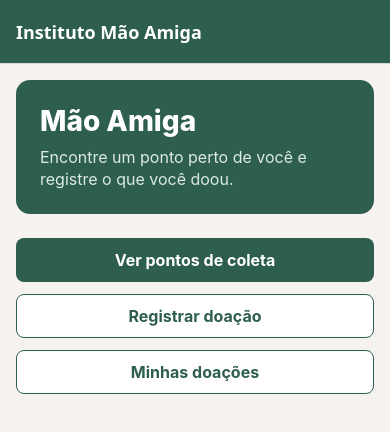
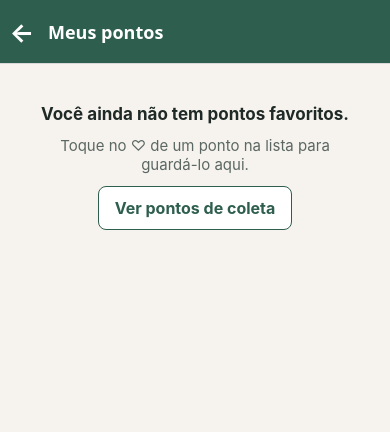
Before and after one commit to LuuKeeTZ/instituto-mao-amiga, a React Native app: screen /MeusPontos in a window 390 px wide. Shown: the top 432 px of the page. Built offline with nearby package versions, Linux system fonts and the light colour scheme.

Commit message:
feat: cria tela Meus pontos buscando os favoritos na API refs #18

```diff
--- a/src/navigation/AppNavigator.tsx
+++ b/src/navigation/AppNavigator.tsx
@@ -5,6 +5,7 @@ import DoacaoDetalheScreen from '../screens/DoacaoDetalheScreen';
 import DoacaoFormScreen from '../screens/DoacaoFormScreen';
 import HistoricoScreen from '../screens/HistoricoScreen';
 import InicioScreen from '../screens/InicioScreen';
+import MeusPontosScreen from '../screens/MeusPontosScreen';
 import PontoDetalheScreen from '../screens/PontoDetalheScreen';
 import PontoFormScreen from '../screens/PontoFormScreen';
 import PontosScreen from '../screens/PontosScreen';
@@ -35,6 +36,7 @@ export default function AppNavigator() {
           options={{ title: 'Detalhes do ponto' }}
         />
         <Stack.Screen name="PontoForm" component={PontoFormScreen} options={{ title: 'Cadastrar ponto' }} />
+        <Stack.Screen name="MeusPontos" component={MeusPontosScreen} options={{ title: 'Meus pontos' }} />
         <Stack.Screen
           name="DoacaoForm"
           component={DoacaoFormScreen}
--- a/src/navigation/types.ts
+++ b/src/navigation/types.ts
@@ -6,6 +6,7 @@ export type RotasParamList = {
   Pontos: undefined;
   PontoDetalhe: { id: string };
   PontoForm: { id?: string } | undefined;
+  MeusPontos: undefined;
   DoacaoForm: { id?: string } | undefined;
   Historico: undefined;
   DoacaoDetalhe: { id: string };
--- a/src/screens/InicioScreen.tsx
+++ b/src/screens/InicioScreen.tsx
@@ -15,6 +15,11 @@ export default function InicioScreen({ navigation }: TelaProps<'Inicio'>) {
 
       <View style={styles.acoes}>
         <BotaoAcao titulo="Ver pontos de coleta" onPress={() => navigation.navigate('Pontos')} />
+        <BotaoAcao
+          titulo="♥ Meus pontos"
+          variante="secundario"
+          onPress={() => navigation.navigate('MeusPontos')}
+        />
         <BotaoAcao
           titulo="Registrar doação"
           variante="secundario"
--- /dev/null
+++ b/src/screens/MeusPontosScreen.tsx
@@ -0,0 +1,121 @@
+import { useFocusEffect } from '@react-navigation/native';
+import { useCallback, useState } from 'react';
+import { FlatList, StyleSheet, Text, View } from 'react-native';
+import EstadoMensagem from '../components/EstadoMensagem';
+import PontoCard from '../components/PontoCard';
+import { TelaProps } from '../navigation/types';
+import { buscarPontoPorId } from '../services/pontosService';
+import { alternarFavorito, listarFavoritos, removerFavoritos } from '../storage/favoritosStorage';
+import { cores, espaco, LARGURA_MAXIMA } from '../theme';
+import { Ponto } from '../types/ponto';
+import { ehNaoEncontrado, mensagemDeErro } from '../utils/mensagemErro';
+
+type Estado =
+  | { tipo: 'carregando' }
+  | { tipo: 'pronto'; pontos: Ponto[]; falhas: number }
+  | { tipo: 'erro'; mensagem: string };
+
+export default function MeusPontosScreen({ navigation }: TelaProps<'MeusPontos'>) {
+  const [estado, setEstado] = useState<Estado>({ tipo: 'carregando' });
+
+  // Lê os ids salvos no aparelho e busca cada ponto na API pelo id.
+  const carregar = useCallback(async () => {
+    setEstado({ tipo: 'carregando' });
+    const ids = await listarFavoritos();
+    const resultados = await Promise.allSettled(ids.map((id) => buscarPontoPorId(id)));
+
+    const pontos: Ponto[] = [];
+    const excluidos: string[] = [];
+    let falhas = 0;
+    let ultimoErro: unknown = null;
+    resultados.forEach((r, i) => {
+      if (r.status === 'fulfilled') pontos.push(r.value);
+      else if (ehNaoEncontrado(r.reason)) excluidos.push(ids[i]);
+      else {
+        falhas += 1;
+        ultimoErro = r.reason;
+      }
+    });
+
+    // Ponto que não existe mais na API fica de fora e sai dos favoritos.
+    if (excluidos.length) await removerFavoritos(excluidos);
+
+    if (falhas > 0 && pontos.length === 0) {
+      setEstado({ tipo: 'erro', mensagem: mensagemDeErro(ultimoErro) });
+    } else {
+      setEstado({ tipo: 'pronto', pontos, falhas });
+    }
+  }, []);
+
+  useFocusEffect(
+    useCallback(() => {
+      carregar();
+    }, [carregar]),
+  );
+
+  const desmarcar = useCallback(async (ponto: Ponto) => {
+    // Some da tela na hora e o id sai dos favoritos salvos no aparelho.
+    setEstado((atual) =>
+      atual.tipo === 'pronto'
+        ? { ...atual, pontos: atual.pontos.filter((p) => p.id !== ponto.id) }
+        : atual,
+    );
+    await alternarFavorito(ponto.id);
+  }, []);
+
+  const abrirDetalhe = useCallback(
+    (ponto: Ponto) => navigation.navigate('PontoDetalhe', { id: ponto.id }),
+    [navigation],
+  );
+
+  if (estado.tipo === 'carregando') return <EstadoMensagem carregando titulo="Carregando seus pontos..." />;
+  if (estado.tipo === 'erro') {
+    return (
+      <EstadoMensagem
+        erro
+        titulo="Não foi possível carregar seus pontos."
+        descricao={estado.mensagem}
+        acao={{ titulo: 'Tentar de novo', onPress: carregar }}
+      />
+    );
+  }
+
+  return (
+    <FlatList
+      style={styles.tela}
+      data={estado.pontos}
+      keyExtractor={(p) => p.id}
+      contentContainerStyle={styles.lista}
+      ItemSeparatorComponent={() => <View style={{ height: espaco.md }} />}
+      ListHeaderComponent={
+        estado.falhas > 0 ? (
+          <Text style={styles.aviso}>
+            {estado.falhas} ponto(s) não puderam ser carregados agora. Tente de novo mais tarde.
+          </Text>
+        ) : undefined
+      }
+      renderItem={({ item }) => (
+        <PontoCard ponto={item} onPress={abrirDetalhe} favorito onAlternarFavorito={desmarcar} />
+      )}
+      ListEmptyComponent={
+        <EstadoMensagem
+          titulo="Você ainda não tem pontos favoritos."
+          descricao="Toque no ♡ de um ponto na lista para guardá-lo aqui."
+          acao={{ titulo: 'Ver pontos de coleta', onPress: () => navigation.navigate('Pontos') }}
+        />
+      }
+    />
+  );
+}
+
+const styles = StyleSheet.create({
+  tela: { flex: 1, backgroundColor: cores.fundo },
+  lista: {
+    padding: espaco.lg,
+    width: '100%',
+    maxWidth: LARGURA_MAXIMA,
+    alignSelf: 'center',
+    flexGrow: 1,
+  },
+  aviso: { color: cores.erro, fontSize: 14, marginBottom: espaco.md },
+});
```
